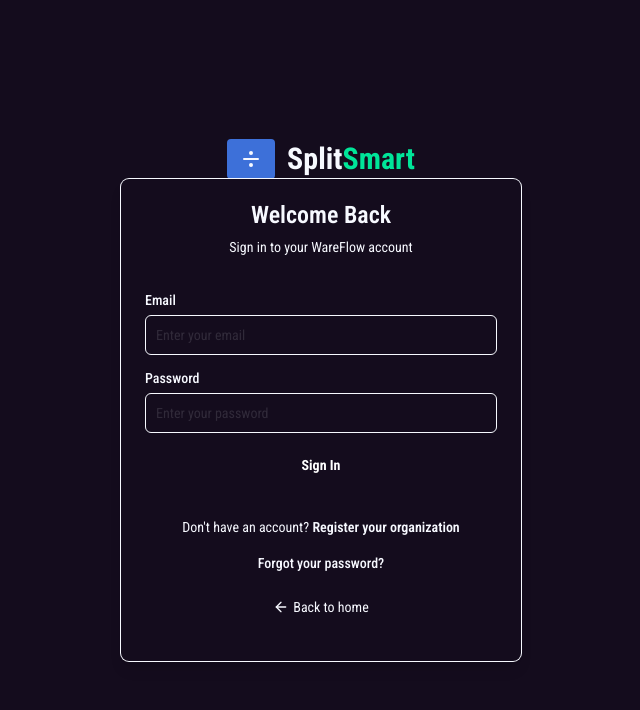
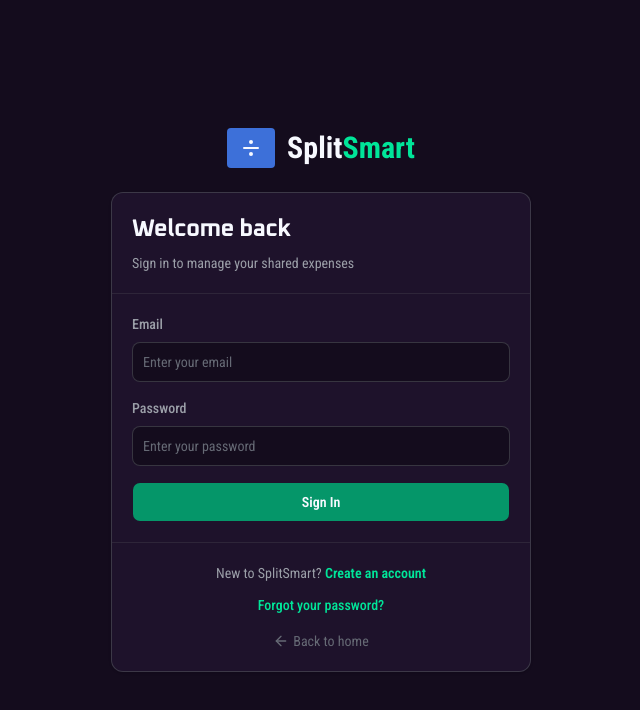
Before and after one commit to Yahyawi99/SplitSmart, a Next.js app: page /sign-in in a window 1280 px wide. Shown: the top 710 px of the page, without its empty margins (319-959 px from the left). Built offline with nearby package versions, Linux system fonts and the light colour scheme.

Commit message:
sign in form

```diff
--- a/messages/en.json
+++ b/messages/en.json
@@ -1,9 +1,9 @@
 {
   "auth": {
-    "appName": "WareFlow",
+    "appName": "SplitSmart",
     "signInPage": {
-      "header": "Welcome Back",
-      "subHeader": "Sign in to your WareFlow account",
+      "header": "Welcome back",
+      "subHeader": "Sign in to manage your shared expenses",
       "form": {
         "email": {
           "label": "Email",
@@ -17,8 +17,8 @@
       "actions": {
         "submit": "Sign In",
         "submitting": "Signing In...",
-        "registerPrompt": "Don't have an account?",
-        "registerLink": "Register your organization",
+        "registerPrompt": "New to SplitSmart?",
+        "registerLink": "Create an account",
         "forgotPassword": "Forgot your password?",
         "backToHome": "Back to home"
       }
--- a/messages/fr.json
+++ b/messages/fr.json
@@ -1,9 +1,9 @@
 {
   "auth": {
-    "appName": "WareFlow",
+    "appName": "SplitSmart",
     "signInPage": {
-      "header": "Ravi de vous revoir",
-      "subHeader": "Connectez-vous à votre compte WareFlow",
+      "header": "Bon retour",
+      "subHeader": "Connectez-vous pour gérer vos dépenses partagées",
       "form": {
         "email": {
           "label": "E-mail",
@@ -16,9 +16,9 @@
       },
       "actions": {
         "submit": "Connexion",
-        "submitting": "en cours...",
-        "registerPrompt": "Pas encore de compte ?",
-        "registerLink": "Inscrire l'organisation",
+        "submitting": "Connexion...",
+        "registerPrompt": "Nouveau sur SplitSmart ?",
+        "registerLink": "Créer un compte",
         "forgotPassword": "Mot de passe oublié ?",
         "backToHome": "Retour à l'accueil"
       }
--- a/src/app/(auth)/sign-in/page.tsx
+++ b/src/app/(auth)/sign-in/page.tsx
@@ -2,7 +2,7 @@
 
 import { useEffect, useState } from "react";
 import SignInForm from "@/components/forms/sign-in/Sign-in-form";
-import {Logo} from "@/components/shared";
+import { Logo } from "@/components/shared";
 // import { getBrowserTheme } from "@/utils/getBrowserTheme";
 
 export default function SignIn() {
@@ -25,7 +25,7 @@ export default function SignIn() {
 
   return (
     <div
-      className={`${theme} bg-background h-lvh flex flex-col items-center justify-center`}
+      className={`${theme} flex min-h-lvh flex-col items-center justify-center gap-6 bg-(--bg-base) px-4 py-8`}
     >
       <Logo open={true} />
 
--- a/src/components/forms/sign-in/Sign-in-form.tsx
+++ b/src/components/forms/sign-in/Sign-in-form.tsx
@@ -32,13 +32,11 @@ export default function SignInForm() {
     // setIsLoading(true);
     // setError(null);
     // setSuccessMessage(null);
-
     // if (!email || !password) {
     //   setError("Please fill in all required fields.");
     //   setIsLoading(false);
     //   return;
     // }
-
     // try {
     //   await authClient.signIn.email(
     //     {
@@ -56,7 +54,6 @@ export default function SignInForm() {
     //           setSuccessMessage(
     //             "Sign in successful! Redirecting to email verification...",
     //           );
-
     //           try {
     //             await authClient.emailOtp.sendVerificationOtp({
     //               email: email,
@@ -71,19 +68,15 @@ export default function SignInForm() {
     //             return;
     //           }
     //         }
-
     //         // If email is verified, set activeOrganizationId and redirect to main app
     //         setSuccessMessage("Working on it...");
-
     //         const { data: organizations, error: _ } =
     //           await authClient.organization.list();
-
     //         if (organizations && organizations?.length > 0) {
     //           await authClient.organization.setActive({
     //             organizationId: organizations[0].id,
     //           });
     //         }
-
     //         setSuccessMessage("Sign in successful! Redirecting...");
     //         router.push("/en");
     //       },
@@ -98,20 +91,23 @@ export default function SignInForm() {
   };
 
   return (
-    <Card className="w-[400px] mx-auto rounded-lg shadow-lg">
-      <CardHeader className="text-center pb-4">
-        <CardTitle className="text-2xl font-semibold text-foreground">
+    <Card className="w-full max-w-[420px] gap-0 rounded-xl border border-(--text-dim)/50 bg-(--bg-sidebar) p-0 text-(--text-primary) ring-0">
+      <CardHeader className="border-b border-(--text-dim)/25 p-5 pb-4 text-left">
+        <CardTitle className="font-(family-name:--font-heading) text-2xl font-bold tracking-tight text-(--text-primary)">
           {t("header")}
         </CardTitle>
-        <CardDescription className="text-muted-foreground">
+        <CardDescription className="mt-0.5 text-sm text-(--text-secondary)">
           {t("subHeader")}
         </CardDescription>
       </CardHeader>
 
-      <CardContent className="grid gap-6 px-6">
+      <CardContent className="p-5">
         <form onSubmit={handleSubmit} className="grid gap-4">
           <div className="grid gap-2">
-            <Label htmlFor="email" className="text-muted-foreground">
+            <Label
+              htmlFor="email"
+              className="text-sm font-medium text-(--text-secondary)"
+            >
               {t("form.email.label")}
             </Label>
             <Input
@@ -121,12 +117,15 @@ export default function SignInForm() {
               required
               value={email}
               onChange={(e) => setEmail(e.target.value)}
-              className="border-border h-10 focus:border-red-500 focus:ring-red-500 rounded-md placeholder:opacity-25"
+              className="h-10 rounded-lg border border-(--text-dim)/50 bg-(--bg-base) text-(--text-primary) placeholder:text-(--text-muted) focus:border-(--accent-btn) focus:ring-(--accent-btn)/30"
             />
           </div>
 
           <div className="grid gap-2">
-            <Label htmlFor="password" className="text-muted-foreground">
+            <Label
+              htmlFor="password"
+              className="text-sm font-medium text-(--text-secondary)"
+            >
               {t("form.password.label")}
             </Label>
             <Input
@@ -136,20 +135,24 @@ export default function SignInForm() {
               required
               value={password}
               onChange={(e) => setPassword(e.target.value)}
-              className="border-border h-10 focus:border-red-500 focus:ring-red-500 rounded-md placeholder:opacity-25"
+              className="h-10 rounded-lg border border-(--text-dim)/50 bg-(--bg-base) text-(--text-primary) placeholder:text-(--text-muted) focus:border-(--accent-btn) focus:ring-(--accent-btn)/30"
             />
           </div>
 
           {successMessage && (
-            <p className="text-green-500 text-sm text-center">
+            <p className="text-center text-sm text-(--accent-btn-hover)">
               {successMessage}
             </p>
           )}
 
-          {error && <p className="text-red-500 text-sm text-center">{error}</p>}
+          {error && (
+            <p className="text-center text-sm text-(--accent-red-hover)">
+              {error}
+            </p>
+          )}
 
           <Button
-            className="w-full bg-sidebar hover:bg-(--bg-transparent) text-white hover:text-sidebar border-1 cursor-pointer border-transparent hover:border-sidebar outline-none font-bold py-2 px-4 rounded-md transition-colors duration-200"
+            className="h-10 w-full cursor-pointer rounded-lg border border-transparent bg-(--accent-btn) px-5 text-sm font-semibold text-(--text-primary) transition-colors hover:bg-(--accent-btn-hover)/75"
             type="submit"
             disabled={isLoading}
           >
@@ -158,31 +161,31 @@ export default function SignInForm() {
         </form>
       </CardContent>
 
-      <CardFooter className="flex flex-col gap-4 px-6 pt-4 pb-6">
-        <div className="text-center text-sm text-muted-foreground">
+      <CardFooter className="flex flex-col gap-3 border-t border-(--text-dim)/25 p-5 text-sm text-(--text-secondary)">
+        <div className="text-center">
           {t("actions.registerPrompt")}{" "}
           <a
             href="sign-up"
-            className="text-sidebar hover:underline font-semibold"
+            className="font-semibold text-(--accent-btn-hover) transition-colors hover:text-(--text-primary) hover:underline"
           >
             {t("actions.registerLink")}
           </a>
         </div>
 
-        <div className="text-center text-sm text-muted-foreground">
+        <div className="text-center">
           <a
             href="/en/forgot-password"
-            className="text-sidebar hover:underline font-medium"
+            className="font-medium text-(--accent-btn-hover) transition-colors hover:text-(--text-primary) hover:underline"
           >
             {t("actions.forgotPassword")}
           </a>
         </div>
 
         {/* Go back to landing page */}
-        <div className="text-center text-sm text-muted-foreground mt-2">
+        <div className="mt-1 text-center text-sm text-(--text-muted)">
           <a
             href="/"
-            className="hover:underline flex items-center justify-center space-x-1"
+            className="flex items-center justify-center space-x-1 transition-colors hover:text-(--text-primary) hover:underline"
           >
             <svg
               xmlns="http://www.w3.org/2000/svg"
```
